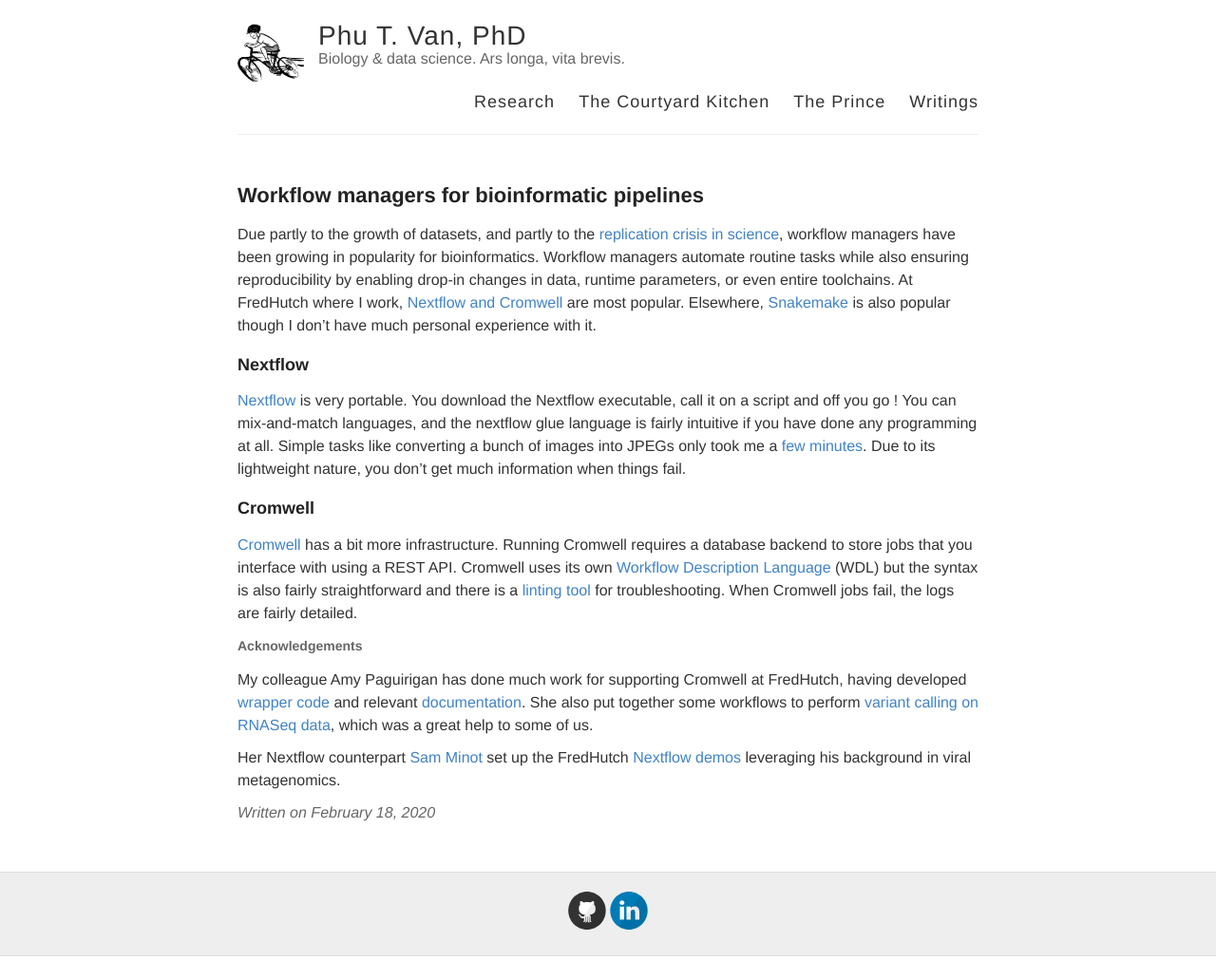
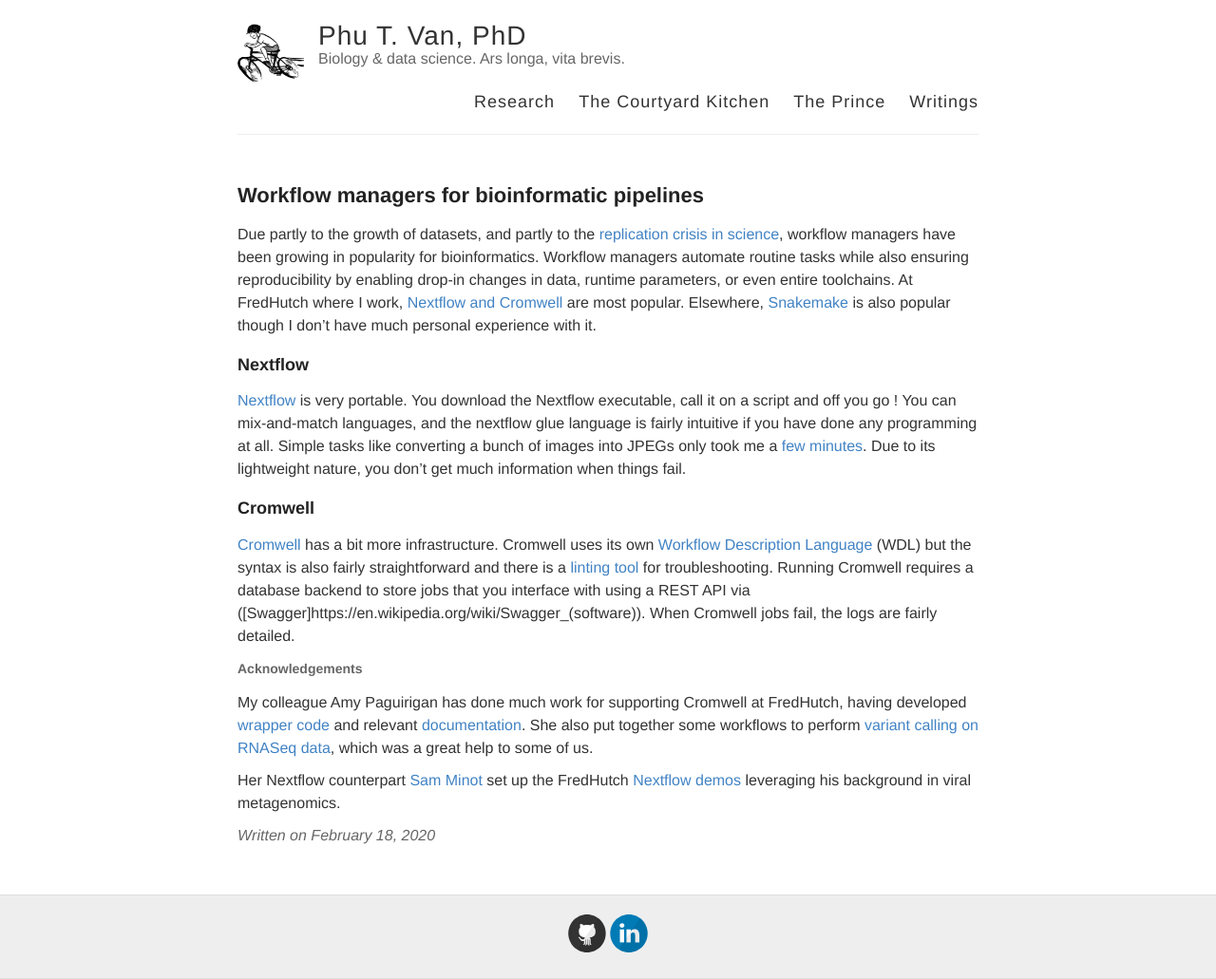
Before and after one commit to ptvan/ptvan.github.io, a Jekyll site: the page built from _posts/2020-02-18-workflow-managers.md, in a window 1280 px wide. Shown: the whole page at 95% size. Built offline with Jekyll 4.4.1, drawn with Linux system fonts in a browser that asks for light colours; before the commit the page ends 1007 px from its top, so only the background shows below that.

Commit message:
added link to Swagger

```diff
--- a/_posts/2020-02-18-workflow-managers.md
+++ b/_posts/2020-02-18-workflow-managers.md
@@ -9,7 +9,7 @@
 [Nextflow](https://www.nextflow.io/) is very portable. You download the Nextflow executable, call it on a script and off you go ! You can mix-and-match languages, and the nextflow glue language is fairly intuitive if you have done any programming at all. Simple tasks like converting a bunch of images into JPEGs only took me a [few minutes](https://github.com/ptvan/aws/blob/master/image_processing.nf). Due to its lightweight nature, you don't get much information when things fail.
 
 ### Cromwell
-[Cromwell](https://github.com/broadinstitute/cromwell) has a bit more infrastructure. Running Cromwell requires a database backend to store jobs that you interface with using a REST API. Cromwell uses its own [Workflow Description Language](https://openwdl.org/) (WDL) but the syntax is also fairly straightforward and there is a [linting tool](https://cromwell.readthedocs.io/en/stable/WOMtool/) for troubleshooting. When Cromwell jobs fail, the logs are fairly detailed.
+[Cromwell](https://github.com/broadinstitute/cromwell) has a bit more infrastructure. Cromwell uses its own [Workflow Description Language](https://openwdl.org/) (WDL) but the syntax is also fairly straightforward and there is a [linting tool](https://cromwell.readthedocs.io/en/stable/WOMtool/) for troubleshooting. Running Cromwell requires a database backend to store jobs that you interface with using a REST API via ([Swagger]https://en.wikipedia.org/wiki/Swagger_(software)).  When Cromwell jobs fail, the logs are fairly detailed.
 
 #### Acknowledgements
 My colleague Amy Paguirigan has done much work for supporting Cromwell at FredHutch, having developed [wrapper code](https://github.com/fredhutch/fh.wdlr) and relevant [documentation](https://sciwiki.fredhutch.org/compdemos/Cromwell/). She also put together some workflows to perform [variant calling on RNASeq data](https://github.com/FredHutch/tg-wdl-RNAseqVariantCalling), which was a great help to some of us.
```
